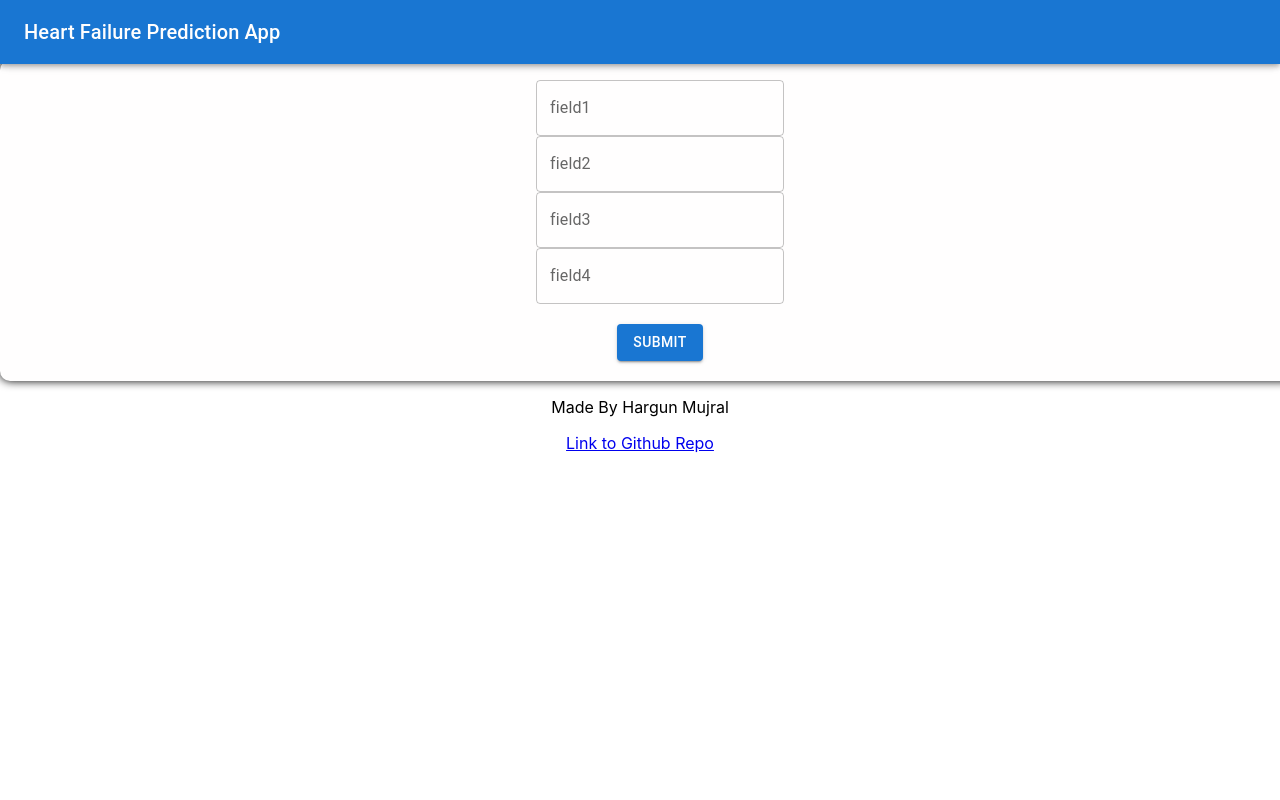
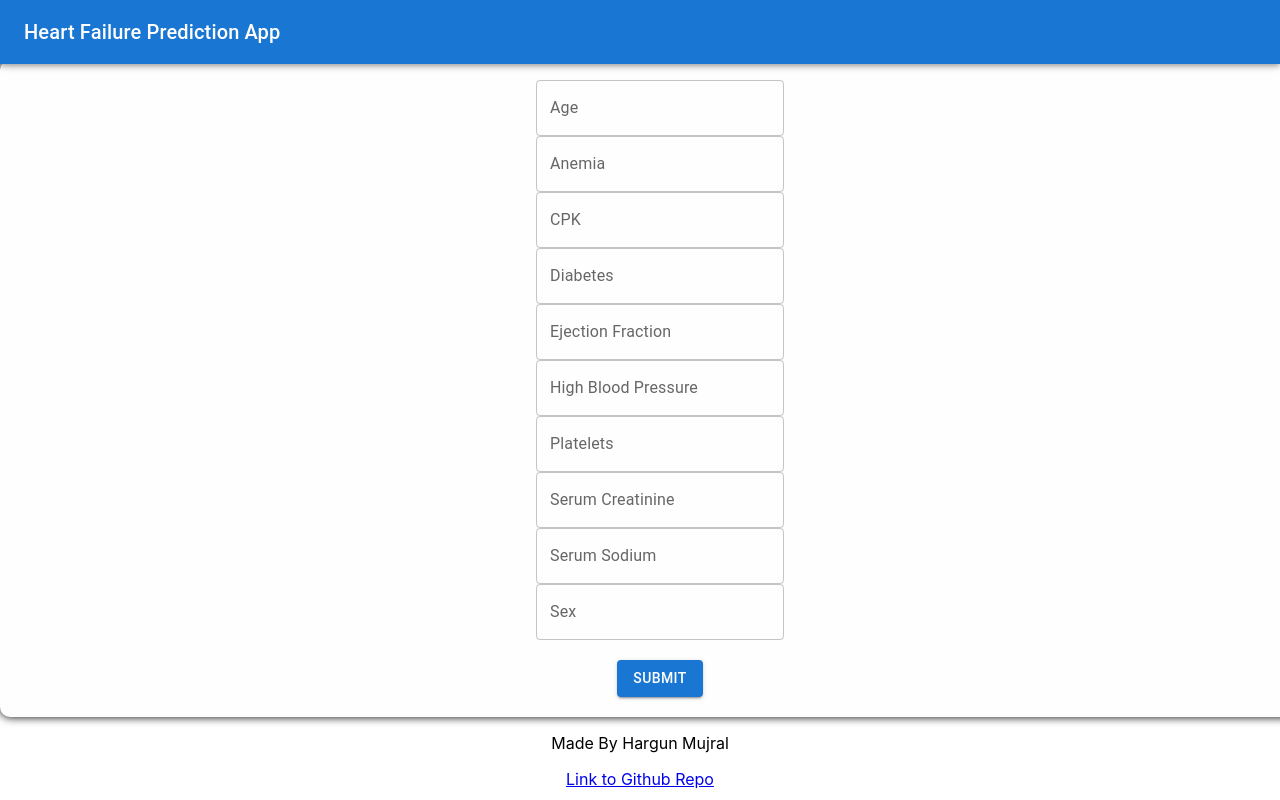
Before and after one commit to hargunmujral/Heart-Failure-Prediction, a React (Create React App) app in the folder frontend/: page / in a window 1280 px wide. Shown: the top 800 px of the page. Built offline with nearby package versions, Linux system fonts and the light colour scheme.

Commit message:
Changed all the fields to match required fields, submits on press, does not validate. need to fix

```diff
--- a/frontend/src/components/form.js
+++ b/frontend/src/components/form.js
@@ -24,21 +24,47 @@ export default function SubmitForm() {
     const classes = useStyles();
 
     const initialValues = {
-        field1: '',
-        field2: '',
-        field3: '',
-        field4: '',
+        Age: '',
+        Anemia: '',
+        CPK: '',
+        Diabetes: '',
+        Ejection_Fraction: '',
+        High_Blood_Pressure: '',
+        Platelets:'',
+        Serum_Creatinine: '',
+        Serum_Sodium:'',
+        Sex: '',
     };
 
+    /*
+    ("Age: "))
+    ("Anemia: "))
+    ("CPK: "))
+    ("Diabetes: "))
+    ("Ejection Fraction: "))
+    ("High Blood Pressure: "))
+    ("Platelets: "))
+    ("Serum Creatinine: "))
+    ("Serum Sodium: "))
+    ("Sex: "))
+    */
+
     const validationSchema = Yup.object().shape({
-        field1: Yup.string().required('field1 is required'),
-        field2: Yup.string().required('field2 is required'),
-        field3: Yup.string().required('field3 is required'),
-        field4: Yup.string().required('field4 Pressure is required'),
+        Age: Yup.string().required('Age field is required'),
+        Anemia: Yup.string().required('Anemia field is required'),
+        CPK: Yup.string().required('CPK field is required'),
+        Diabetes: Yup.string().required('DIabetes field is required'),
+        Ejection_Fraction: Yup.string().required('Ejection Fraction field is required'),
+        High_Blood_Pressure: Yup.string().required('High Blood Pressure field is required'),
+        Platelets: Yup.string().required('Platelets field is required'),
+        Serum_Creatinine: Yup.string().required('Serum Creatinine field is required'),
+        Serum_Sodium: Yup.string().required('Serum Sodium field is required'),
+        Sex: Yup.string().required('Sex field is required')
     });
 
-   const handleSubmit = () => {
-    alert("Form will be submitted!");
+    const handleSubmit = () => {
+        alert("Form will be submitted!");
+        console.log("jjla");
     };
 
     return (
@@ -46,15 +72,26 @@ export default function SubmitForm() {
             initialValues={initialValues}
             validationSchema={validationSchema}
             onSubmit={handleSubmit}
+            validateOnChange={true}
         >
-            {({ errors, touched }) => (
-                <Form className={classes.form}>
-                    <Field name="field1" label="field1" component={TextField} />
-                    <Field name="field2" label="field2" component={TextField} />
-                    <Field name="field3" label="field3" component={TextField} />
-                    <Field name="field4" label="field4" component={TextField} />
+            {({ values, errors, touched, handleChange, handleSubmit, isSubmitting }) => (
+                <Form className={classes.form} onChange={handleChange} onSubmit={handleSubmit}>
+                    <TextField name="Age" label="Age" value={values.Age} />
+                    <TextField name="Anemia" label="Anemia" value={values.Anemia} />
+                    <TextField name="CPK" label="CPK" value={values.CPK} />
+                    <TextField name="Diabetes" label="Diabetes" value={values.Diabetes} />
+                    <TextField name="Ejection_Fraction" label="Ejection Fraction" value={values.Ejection_Fraction} />
+                    <TextField name="High_Blood_Pressure" label="High Blood Pressure" value={values.High_Blood_Pressure} />
+                    <TextField name="Platelets" label="Platelets" value={values.Platelets} />
+                    <TextField name="Serum_Creatinine" label="Serum Creatinine" value={values.Serum_Creatinine} />
+                    <TextField name="Serum_Sodium" label="Serum Sodium" value={values.Serum_Sodium} />
+                    <TextField name="Sex" label="Sex" value={values.Sex} />
                     <br />
-                    <Button type="submit" variant="contained" color="primary">Submit</Button>
+                    <Button
+                        type="submit" variant="contained" color="primary"
+                    >
+                        Submit
+                    </Button>
                 </Form>
             )}
         </Formik>
```
Also changed, not shown: frontend/src/App.js (+12 -0 lines).
